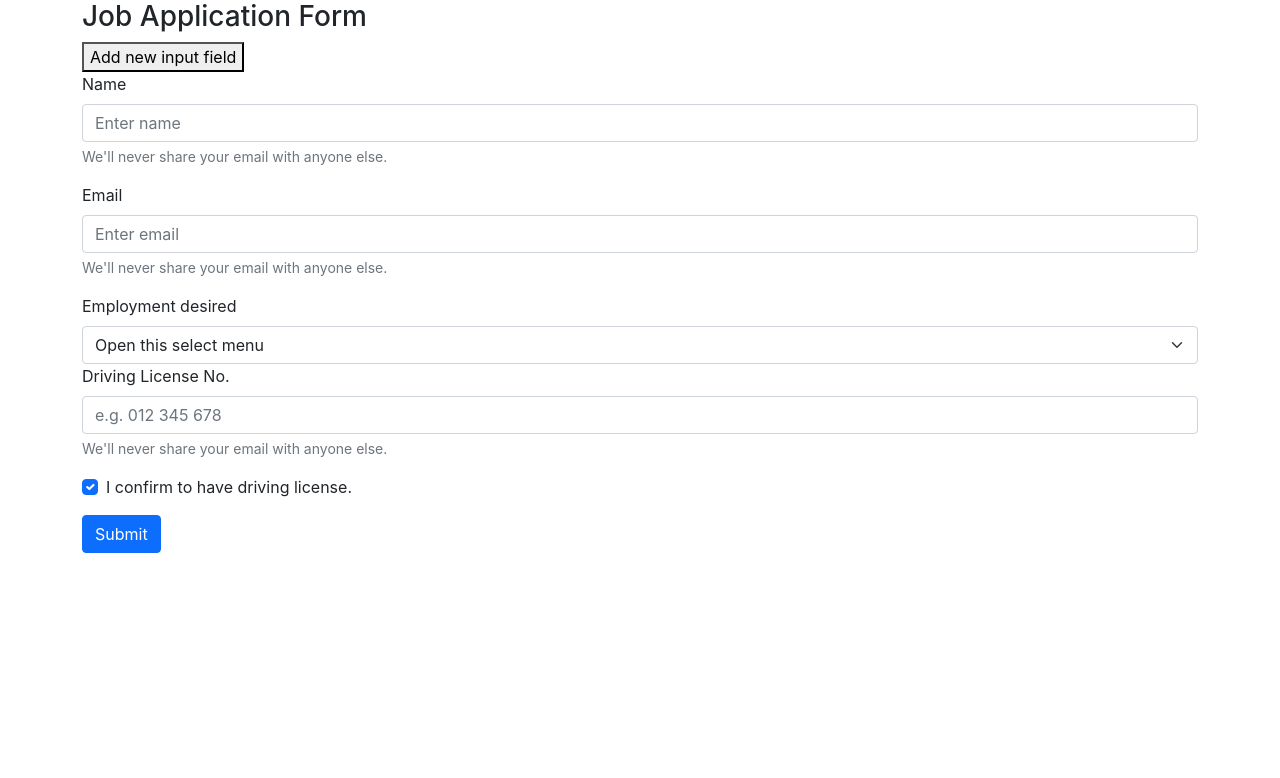
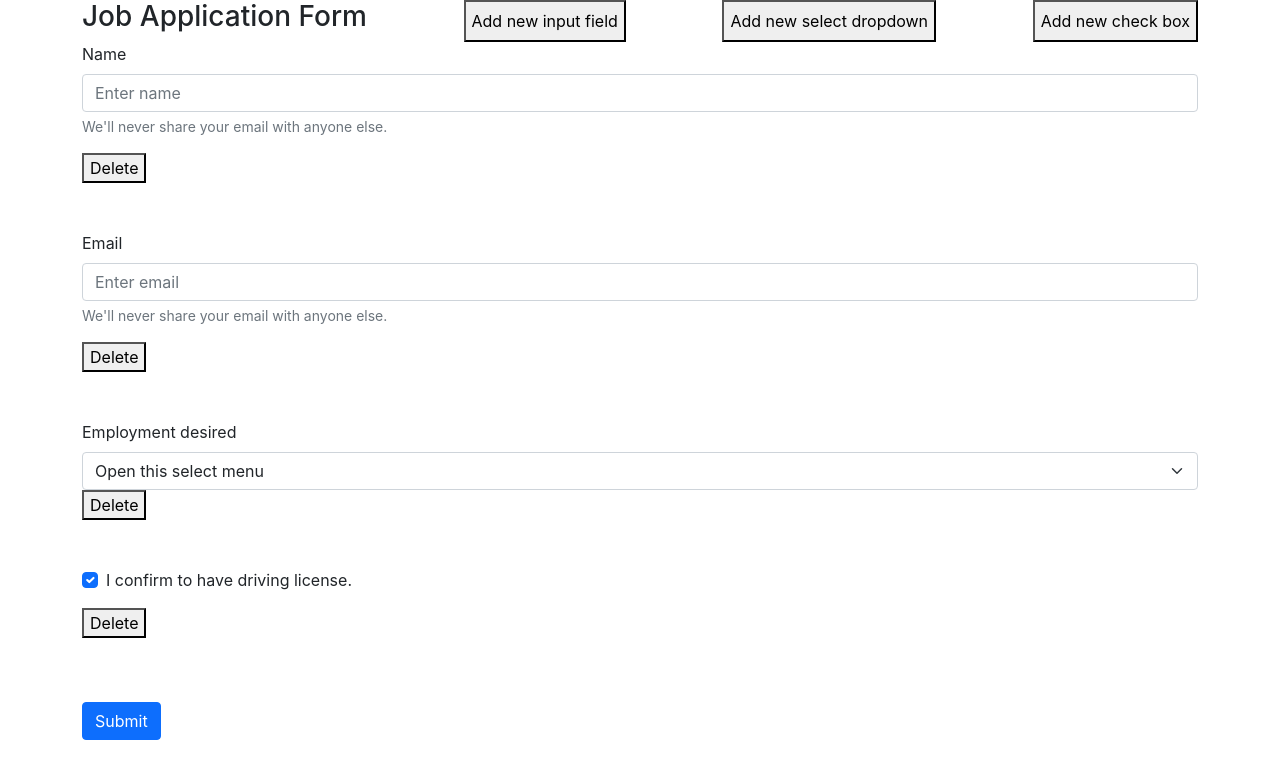
Before and after one commit to shouvikChoudhury/dynamic-forms, a React (Create React App) app: page / in a window 1280 px wide. Shown: the top 778 px of the page. Built offline with nearby package versions, Linux system fonts and the light colour scheme; the HTML template or start-up script is replaced by a standard one.

Commit message:
Add files via upload

```diff
--- a/public/index.html
+++ b/public/index.html
@@ -24,7 +24,8 @@
       work correctly both with client-side routing and a non-root public URL.
       Learn how to configure a non-root public URL by running `npm run build`.
     -->
-  <title>React App</title>
+
+  <title>Dynamic-form App</title>
 </head>
 
 <body>
--- a/src/App.js
+++ b/src/App.js
@@ -16,7 +16,6 @@ function App() {
 
   const handleSubmit = (event) => {
     event.preventDefault();
-
     console.log(elements)
   }
   const handleChange = (id, event) => {
@@ -38,7 +37,7 @@ function App() {
     });
   }
 
-  const handleAddField = (e) => {
+  const handleInputField = () => {
     setfirst(first + 1)
     setElements({
       "page_label": "Job Application Form",
@@ -53,15 +52,65 @@ function App() {
     })
   }
 
+  const handleSelectField = () => {
+    setfirst(first + 1)
+    setElements({
+      "page_label": "Job Application Form",
+      "fields": [...elements.fields, {
+        "field_id": `alernate_select_${first}`,
+        "field_label": `Select Field ${first}`,
+        "field_value": "",
+        "field_mandatory": "yes",
+        "field_options": [
+          {
+            "option_label": "Full-Time"
+          },
+          {
+            "option_label": "Part-Time"
+          }
+        ],
+        "field_type": "select"
+      }]
+    })
+  }
+
+  const handleCheckField = () => {
+    setfirst(first + 1)
+    setElements({
+      "page_label": "Job Application Form",
+      "fields": [...elements.fields, {
+        "field_id": `alernate_checkbox_${first}`,
+        "field_label": `I confirm to have checkbox ${first}`,
+        "field_type": "checkbox",
+        "field_value": true
+      }]
+    })
+  }
+
+  const handleDelete = (e, field_id) => {
+    e.preventDefault();
+    setElements({
+      "page_label": "Job Application Form",
+      "fields": elements.fields.filter(i => i.field_id !== field_id)
+    })
+  }
+
   return (
     <FormContext.Provider value={{ handleChange }}>
       <div className="App container">
-        <h3>{page_label}</h3>
-        <button onClick={handleAddField}>Add new input field</button>
+        <div className='d-flex justify-content-between'>
+          <h3>{page_label}</h3>
+          <button onClick={handleInputField}>Add new input field</button>
+          <button onClick={handleSelectField}>Add new select dropdown</button>
+          <button onClick={handleCheckField}>Add new check box</button>
+        </div>
         <form>
-          {fields ? fields.map((field, i) => <Element key={i} field={field} />) : null}
+          {fields ? fields.map((field, i) => {
+            return <div key={i}><Element field={field} />
+              <button className='mb-5' onClick={(e) => handleDelete(e, field.field_id)}>Delete</button></div>
+          }) : null}
 
-          <button type="submit" className="btn btn-primary" onClick={(e) => handleSubmit(e)}>Submit</button>
+          <button type="submit" className="btn btn-primary mt-3" onClick={(e) => handleSubmit(e)}>Submit</button>
         </form>
 
       </div>
--- a/src/components/elements/Input.js
+++ b/src/components/elements/Input.js
@@ -12,6 +12,7 @@ const Input = ({ field_id, field_label, field_placeholder, field_value }) => {
                 onChange={event => handleChange(field_id, event)}
             />
             <div id="emailHelp" className="form-text">We'll never share your email with anyone else.</div>
+
         </div>
     )
 }
--- a/src/formElement.json
+++ b/src/formElement.json
@@ -20,7 +20,7 @@
             {
                 "field_id": "employment",
                 "field_label": "Employment desired",
-                "field_value": "Part-Time",
+                "field_value": "",
                 "field_mandatory": "yes",
                 "field_options": [
                     {
@@ -33,13 +33,6 @@
                 "field_type": "select"
             },
             {
-                "field_id": "identity",
-                "field_label": "Driving License No.",
-                "field_mandatory": "yes",
-                "field_placeholder": "e.g. 012 345 678",
-                "field_type": "text"
-            },
-            {
                 "field_id": "driving_license",
                 "field_label": "I confirm to have driving license.",
                 "field_type": "checkbox",
```
